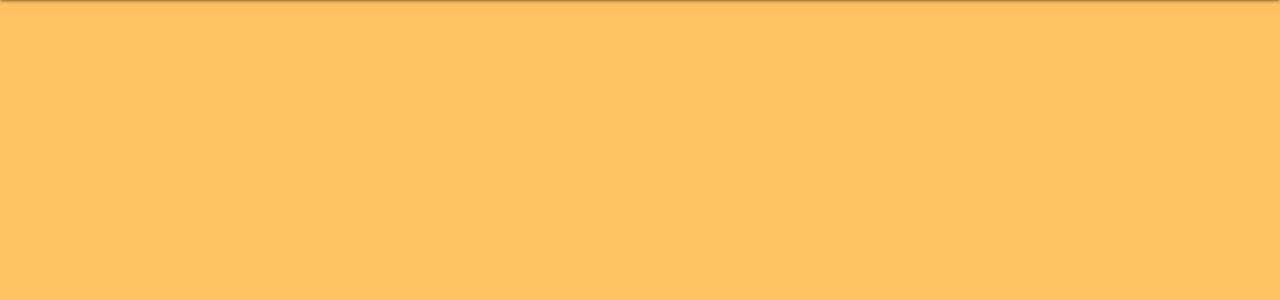
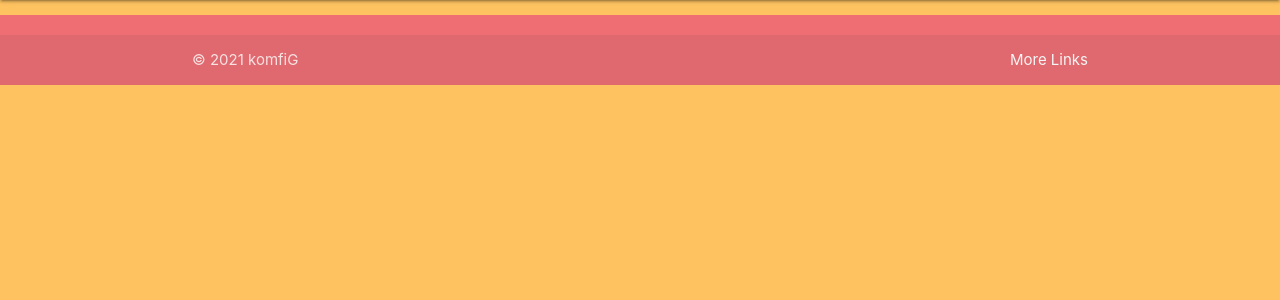
Before and after one commit to komfiGolabi/CoCo-Concert-Corner, a Flask app: page / in a window 1280 px wide. Shown: the part 64-364 px from the top of the page. Run offline with Flask 2, Linux system fonts and the light colour scheme; data that the repository does not hold is empty; some libraries are stand-ins or nearby versions.

Commit message:
added a basic footer using materialize

```diff
--- a/templates/base.html
+++ b/templates/base.html
@@ -78,6 +78,16 @@
         {% endblock %}
     </main>
 
+    <footer class="page-footer">
+        <div class="footer-copyright">
+          <div class="container">
+          © 2021 komfiG
+          <a class="grey-text text-lighten-4 right" href="#!">More Links</a>
+          </div>
+        </div>
+      </footer>
+
+
     <script src="https://code.jquery.com/jquery-3.6.0.min.js"
      integrity="sha256-/xUj+3OJU5yExlq6GSYGSHk7tPXikynS7ogEvDej/m4=" crossorigin="anonymous"></script>
     <script src="https://cdnjs.cloudflare.com/ajax/libs/materialize/1.0.0/js/materialize.min.js"></script>
```
